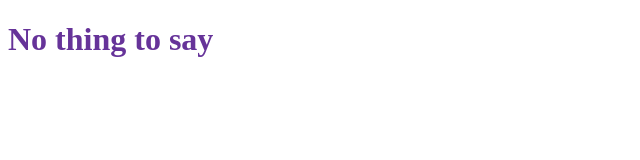
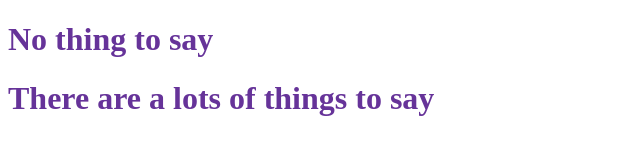
Before and after one commit to mdmominur/my-second-repo, a plain HTML site: page index.html in a window 1280 px wide. Shown: the whole page, without its empty margins (0-640 px from the left). Drawn offline with Linux system fonts and the light colour scheme.

Commit message:
added a new header

```diff
--- a/index.html
+++ b/index.html
@@ -9,5 +9,6 @@
 </head>
 <body>
     <h1>No thing to say</h1>
+    <h1>There are a lots of things to say </h1>
 </body>
 </html>
```
